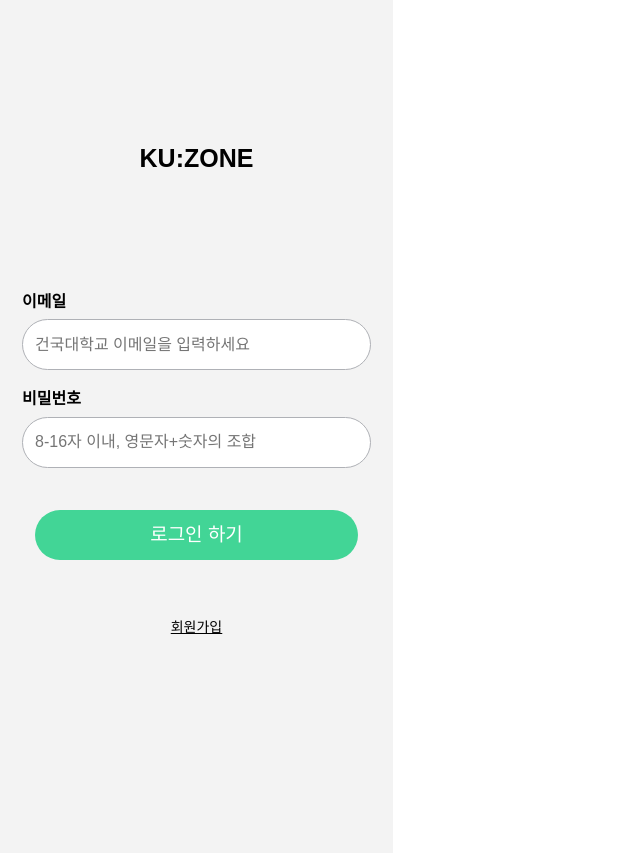
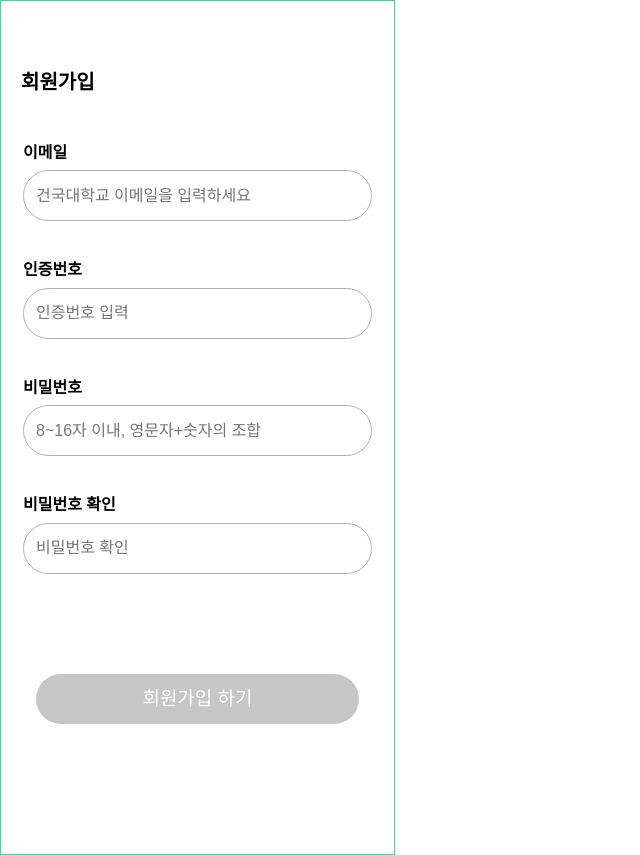
Before and after one commit to KUIT-Hackathon-Team5/Team5-Web, a React (Vite) app in the folder HackathonTeam5/: page / in a window 1280 px wide. Shown: the whole page, without its empty margins (0-640 px from the left). Built offline with nearby package versions, Linux system fonts and the light colour scheme; a web font is replaced by a local one.

Commit message:
[Design] 회원가입 화면 사용자 입력 폼 구현 완료

```diff
--- a/HackathonTeam5/src/App.tsx
+++ b/HackathonTeam5/src/App.tsx
@@ -1,8 +1,12 @@
 import "./App.css";
 import Login from "./pages/login/Login";
+import Onboarding from "./pages/onboarding/Onboarding";
+import Signup from "./pages/signup/signup";
 
 function App() {
-  return <Login />;
+  // return <Login />
+  // return <Onboarding />;
+  return <Signup />
 }
 
 export default App;
--- a/HackathonTeam5/src/components/button/confirmButton.tsx
+++ b/HackathonTeam5/src/components/button/confirmButton.tsx
@@ -8,6 +8,7 @@ interface ConfirmButtonProps {
   fontSize: string; // 폰트 크기
   backgroundcolor: string; // 버튼 배경색
   onClick: (e: React.MouseEvent<HTMLButtonElement>) => void; // 클릭 핸들러
+  disabled?: boolean;
 }
 
 const ConfirmButton = (props: ConfirmButtonProps) => {
@@ -18,6 +19,7 @@ const ConfirmButton = (props: ConfirmButtonProps) => {
       fontSize={props.fontSize}
       backgroundcolor={props.backgroundcolor}
       onClick={props.onClick}
+      disabled={props.disabled}
     >
       {props.text}
     </StyledConfirmButton>
--- a/HackathonTeam5/src/pages/login/Login.tsx
+++ b/HackathonTeam5/src/pages/login/Login.tsx
@@ -25,6 +25,8 @@ const Login = () => {
     console.log("Email:", email);
     console.log("Password:", password);
   };
+
+  const isButtonDisabled = !email || !password
 
   return (
     <LoginContainer>
@@ -55,6 +57,7 @@ const Login = () => {
           fontSize="19px"
           backgroundcolor="#42D596"
           onClick={handleLogin}
+          disabled={isButtonDisabled}
         />
       </LoginForm>
 
--- a/HackathonTeam5/src/pages/onboarding/Onboarding.styles.tsx
+++ b/HackathonTeam5/src/pages/onboarding/Onboarding.styles.tsx
@@ -8,6 +8,7 @@ export const OnboardingContainer = styled.div`
     width: 393px;
     height: 853px;
     background-color: #42D596;
+    color: white;
 `
 
 export const OnboardingTitle = styled.div`
--- /dev/null
+++ b/HackathonTeam5/src/pages/signup/Signup.styled.tsx
@@ -0,0 +1,30 @@
+import styled from "styled-components";
+
+export const SignUpContainer = styled.div`
+  display: flex;
+  flex-direction: column;
+  align-items: center; // 자식 요소를 수평 중앙 정렬
+  width: 393px;
+  height: 853px;
+  border: 1px solid #42D596;
+
+  & > h2 {
+    font-weight: bold;
+    font-size: 20px;
+    align-self: flex-start;
+    margin-left: 20px;
+    margin-top: 70px;
+    margin-bottom: 30px;
+  }
+`;
+
+export const SignUpForm = styled.form`
+  display: flex;
+  flex-direction: column;
+  align-items: center; // 자식 요소를 수평 중앙 정렬
+  gap: 20px;
+
+  & > button {
+    margin-top: 80px;
+  }
+`;
--- /dev/null
+++ b/HackathonTeam5/src/pages/signup/Signup.tsx
@@ -0,0 +1,102 @@
+import React, { useState } from "react";
+import ConfirmButton from "../../components/button/confirmButton";
+import UserInputField from "../../components/userInputField/UserInputField";
+import { SignUpContainer, SignUpForm } from "./signup.styled";
+
+const Signup = () => {
+  const [email, setEmail] = useState("");
+  const [authCode, setAuthCode] = useState("");
+  const [password, setPassword] = useState("");
+  const [confirmedPassword, setConfirmedPassword] = useState("");
+
+  const handleEmailChange = (e: React.ChangeEvent<HTMLInputElement>) => {
+    const newEmail = e.target.value;
+    setEmail(newEmail);
+    console.log("Email:", newEmail);
+  };
+
+  const handleAuthCodeChange = (e: React.ChangeEvent<HTMLInputElement>) => {
+    const newAuthCode = e.target.value;
+    setAuthCode(newAuthCode);
+    console.log("newAuthCode:", newAuthCode);
+  };
+
+  const handlePassword = (e: React.ChangeEvent<HTMLInputElement>) => {
+    const newPassword = e.target.value;
+    setPassword(newPassword);
+    console.log("Password:", newPassword);
+  };
+
+  const handleConfirmedPassword = (e: React.ChangeEvent<HTMLInputElement>) => {
+    const newConfirmedPassword = e.target.value;
+    setConfirmedPassword(newConfirmedPassword);
+    console.log("ConfirmedPassword:", newConfirmedPassword);
+  };
+
+  const handleSignUp = (e: React.MouseEvent<HTMLButtonElement>) => {
+    e.preventDefault();
+    console.log("SignUp Attempted with:");
+    console.log("Email:", email);
+    console.log("AuthCode:", authCode);
+    console.log("Password:", password);
+  };
+
+  const isButtonDisabled = !email || !authCode || !password || !confirmedPassword || password !== confirmedPassword;
+  const isPasswordConfirmed = password === confirmedPassword
+
+  return (
+    <SignUpContainer>
+      <h2>회원가입</h2>
+
+      <SignUpForm>
+        <UserInputField
+          label="이메일"
+          value={email}
+          id="email"
+          type="email"
+          placeholder="건국대학교 이메일을 입력하세요"
+          onChange={handleEmailChange}
+        />
+
+        <UserInputField
+          label="인증번호"
+          value={authCode}
+          id="authCode"
+          type="number"
+          placeholder="인증번호 입력"
+          onChange={handleAuthCodeChange}
+        />
+
+        <UserInputField
+          label="비밀번호"
+          value={password}
+          id="password"
+          type="password"
+          placeholder="8~16자 이내, 영문자+숫자의 조합"
+          onChange={handlePassword}
+        />
+
+        <UserInputField
+          label="비밀번호 확인"
+          value={confirmedPassword}
+          id="confirmedPassword"
+          type="password"
+          placeholder="비밀번호 확인"
+          onChange={handleConfirmedPassword}
+        />
+
+        <ConfirmButton
+          text="회원가입 하기"
+          width="323px"
+          height="50px"
+          fontSize="19px"
+          backgroundcolor="#42D596"
+          onClick={handleSignUp}
+          disabled={isButtonDisabled}
+        />
+      </SignUpForm>
+    </SignUpContainer>
+  );
+};
+
+export default Signup;
```
